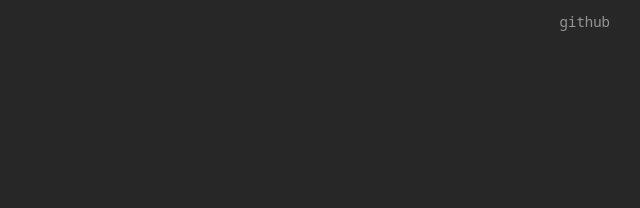
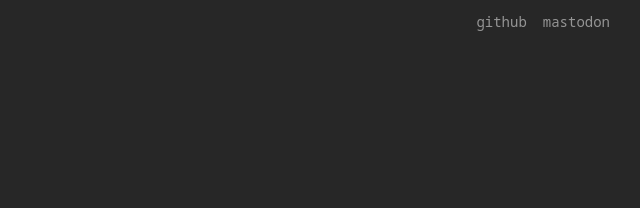
Before and after one commit to dector/www, an Astro site: page / in a window 1280 px wide. Shown: the full height of the page, 478-1118 px from the left. Built offline with nearby package versions, Linux system fonts and the light colour scheme; Astro itself is replaced by a stand-in of ours.

Commit message:
feat: add mastodon link

```diff
--- a/src/layouts/HtmlLayout.astro
+++ b/src/layouts/HtmlLayout.astro
@@ -51,6 +51,7 @@ const normalizedSectionTitle = sectionTitle?.trim();
                     >
                         {G.BlogTitle}
                     </a>
+                    <div class="flex items-center gap-4">
                         <a
                             href="https://github.com/dector"
                             class="inline-block font-mono text-sm text-normal-lighter no-underline hover:text-link3"
@@ -59,6 +60,15 @@ const normalizedSectionTitle = sectionTitle?.trim();
                         >
                             github
                         </a>
+                        <a
+                            href="https://mastodon.online/@dector"
+                            class="inline-block font-mono text-sm text-normal-lighter no-underline hover:text-link3"
+                            target="_blank"
+                            rel="noopener noreferrer"
+                        >
+                            mastodon
+                        </a>
+                    </div>
                 </div>
                 {
                     hasSectionTitleRow && (
```
Lines whose indentation alone changed are shown as unchanged.
